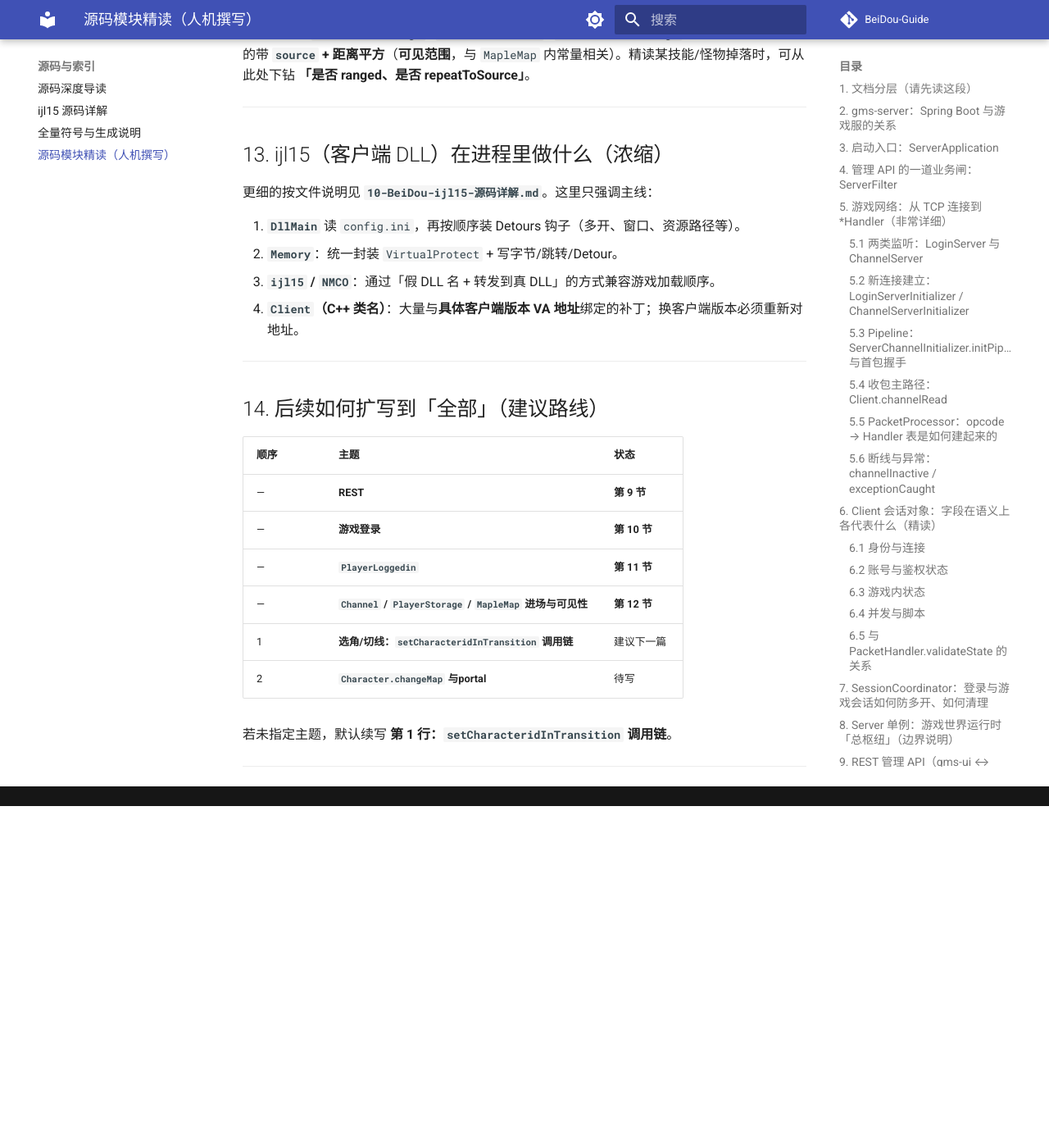
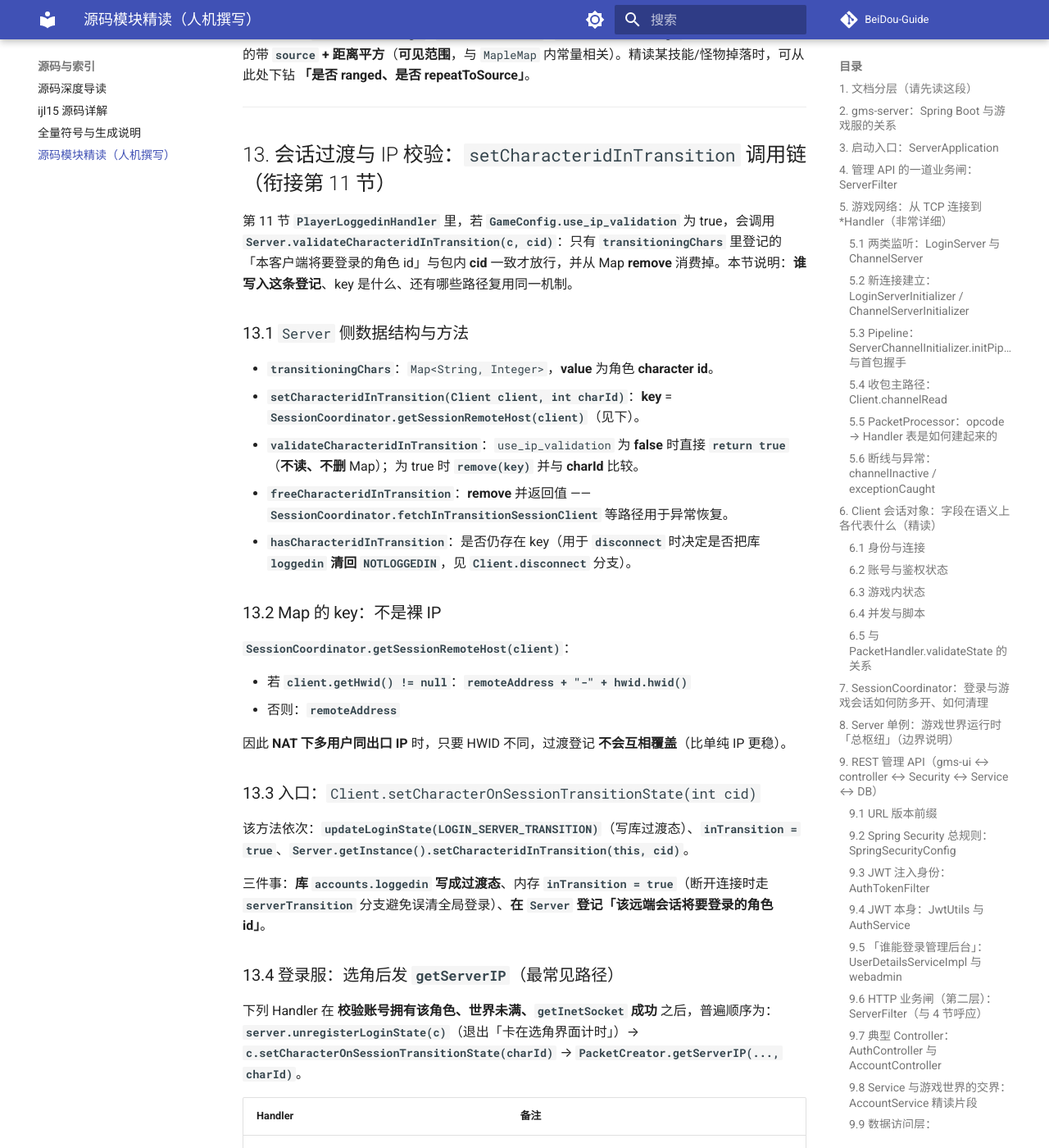
Before and after one commit to Uuclear/BeiDou-Guide, an MkDocs documentation site: the page built from docs/12-源码模块精读-人机撰写.md, in a window 1280 px wide and 1400 px high, scrolled down 21432 px. Shown: the whole window at 82% size. Built offline with MkDocs 1.6.1 and Material for MkDocs 9.7.7, drawn with Linux system fonts in a browser that asks for light colours; comment, search, counter and statistics services are not loaded; before the commit the page ends 22415 px from its top, so only the background shows below that; some of the changed text lies outside the part shown.

Commit message:
docs: 12-精读补充 setCharacteridInTransition 调用链
- Server transitioningChars key、SessionCoordinator.getSessionRemoteHost
- CharSelected* Handler、changeChannel、现金商店与 GM WarpWorld
- use_ip_validation 关闭时的语义；路线图下一步 changeMap

Co-authored-by: uuclear <382563984@qq.com>

```diff
--- a/docs/12-源码模块精读-人机撰写.md
+++ b/docs/12-源码模块精读-人机撰写.md
@@ -565,7 +565,68 @@ Controller 层几乎无业务：参数绑定 + 调 Service + **`ResultBody`**
 
 ---
 
-## 13. ijl15（客户端 DLL）在进程里做什么（浓缩）
+## 13. 会话过渡与 IP 校验：`setCharacteridInTransition` 调用链（衔接第 11 节）
+
+第 11 节 **`PlayerLoggedinHandler`** 里，若 **`GameConfig.use_ip_validation`** 为 true，会调用 **`Server.validateCharacteridInTransition(c, cid)`**：只有 **`transitioningChars`** 里登记的「本客户端将要登录的角色 id」与包内 **cid** 一致才放行，并从 Map **remove** 消费掉。本节说明：**谁写入这条登记**、key 是什么、还有哪些路径复用同一机制。
+
+### 13.1 `Server` 侧数据结构与方法
+
+- **`transitioningChars`**：`Map<String, Integer>`，**value** 为角色 **character id**。
+- **`setCharacteridInTransition(Client client, int charId)`**：**key** = **`SessionCoordinator.getSessionRemoteHost(client)`**（见下）。
+- **`validateCharacteridInTransition`**：`use_ip_validation` 为 **false** 时直接 **`return true`**（**不读、不删** Map）；为 true 时 **`remove(key)`** 并与 **charId** 比较。
+- **`freeCharacteridInTransition`**：**remove** 并返回值 —— **`SessionCoordinator.fetchInTransitionSessionClient`** 等路径用于异常恢复。
+- **`hasCharacteridInTransition`**：是否仍存在 key（用于 **`disconnect`** 时决定是否把库 **`loggedin` 清回 `NOTLOGGEDIN`**，见 **`Client.disconnect`** 分支）。
+
+### 13.2 Map 的 key：不是裸 IP
+
+**`SessionCoordinator.getSessionRemoteHost(client)`**：
+
+- 若 **`client.getHwid() != null`**：**`remoteAddress + "-" + hwid.hwid()`**
+- 否则：**`remoteAddress`**
+
+因此 **NAT 下多用户同出口 IP** 时，只要 HWID 不同，过渡登记 **不会互相覆盖**（比单纯 IP 更稳）。
+
+### 13.3 入口：`Client.setCharacterOnSessionTransitionState(int cid)`
+
+该方法依次：**`updateLoginState(LOGIN_SERVER_TRANSITION)`**（写库过渡态）、**`inTransition = true`**、**`Server.getInstance().setCharacteridInTransition(this, cid)`**。
+
+三件事：**库 `accounts.loggedin` 写成过渡态**、内存 **`inTransition = true`**（断开连接时走 **`serverTransition`** 分支避免误清全局登录）、**在 `Server` 登记「该远端会话将要登录的角色 id」**。
+
+### 13.4 登录服：选角后发 **`getServerIP`**（最常见路径）
+
+下列 Handler 在 **校验账号拥有该角色、世界未满、`getInetSocket` 成功** 之后，普遍顺序为：**`server.unregisterLoginState(c)`**（退出「卡在选角界面计时」）→ **`c.setCharacterOnSessionTransitionState(charId)`** → **`PacketCreator.getServerIP(..., charId)`**。
+
+| Handler | 备注 |
+|---------|------|
+| **`CharSelectedHandler`** | 先发 **`attemptGameSession`**，再校验 **`haveCharacterEntry`** |
+| **`CharSelectedWithPicHandler`** | 先 **`checkPic`**，再 **`attemptGameSession`**（顺序与上一类略有不同） |
+| **`ViewAllCharSelectedHandler` / `WithPicHandler`** | 全角色视图下的选角 |
+| **`RegisterPicHandler` / `ViewAllCharRegisterPicHandler`** | 带 PIC 注册流程 |
+
+客户端拿到 **`getServerIP`** 后拨 **频道服** TCP；第一条业务包常为 **`PLAYER_LOGGEDIN`**（含 **cid**），频道端 **`validateCharacteridInTransition`** 对上登记即可。
+
+### 13.5 频道内：`Character.setSessionTransitionState()`（切频道 / 现金商店返回等）
+
+**`Character.setSessionTransitionState()`** 内部即 **`client.setCharacterOnSessionTransitionState(this.getId())`**。
+
+1. **`Client`** 里 **换频道**逻辑（约 **`changeChannel`**）：从本地图 **`removePlayer`**、**频道 `PlayerStorage` remove**、存盘后 **`player.setSessionTransitionState()`**，再 **`getChannelChange`** 指向下一段 TCP。
+2. **`ChangeMapHandler.enterFromCashShop`**：**现金商店关闭**、`getInetSocket` 成功后 **`chr.setSessionTransitionState()`** + **`getChannelChange`**。
+3. **GM `WarpWorldCommand`**：跨世界传送类命令同样要走过渡登记。
+
+这些场景的共同点：**同一逻辑账号要从当前频道 TCP 断到新频道 TCP**，频道端的 **`PlayerLoggedinHandler`** 仍需 **`cid` 与登记一致**（在 **`use_ip_validation`** 开启时）。
+
+### 13.6 配置 **`use_ip_validation`** 为 false 时的行为
+
+- **`validateCharacteridInTransition`** **恒 true**：任意 **cid** 不会因 Map 缺失被拒（仍以 **`haveCharacterEntry`**、**`attemptGameSession`** 等为其它防线）。
+- **`transitioningChars`** **仍会被 `setCharacteridInTransition` 写入**（key 可能重复覆盖）；**不会在 validate 里删除**，依赖后续 **`setCharacter...`** 覆盖或 **`freeCharacteridInTransition`** 清理。运维关闭校验时需知晓：**过渡 Map 不再是硬门禁**。
+
+### 13.7 与 **`disconnect` / `hasCharacteridInTransition`**（顺带）
+
+**`Client.disconnect`**：若在 **`serverTransition`** 流程中断线且 **`!Server.hasCharacteridInTransition(this)`**，会把 **`loggedin` 清回 `NOTLOGGEDIN`**，避免账号永久卡在过渡列。
+
+---
+
+## 14. ijl15（客户端 DLL）在进程里做什么（浓缩）
 
 更细的按文件说明见 **`10-BeiDou-ijl15-源码详解.md`**。这里只强调主线：
 
@@ -576,17 +637,18 @@ Controller 层几乎无业务：参数绑定 + 调 Service + **`ResultBody`**
 
 ---
 
-## 14. 后续如何扩写到「全部」（建议路线）
+## 15. 后续如何扩写到「全部」（建议路线）
 
 | 顺序 | 主题 | 状态 |
 |------|------|------|
 | — | **REST** | **第 9 节** |
 | — | **游戏登录** | **第 10 节** |
 | — | **`PlayerLoggedin`** | **第 11 节** |
-| — | **`Channel` / `PlayerStorage` / `MapleMap` 进场与可见性** | **第 12 节** |
-| 1 | **选角/切线：`setCharacteridInTransition` 调用链** | 建议下一篇 |
-| 2 | **`Character.changeMap` 与portal** | 待写 |
+| — | **`Channel` / `MapleMap`** | **第 12 节** |
+| — | **`setCharacteridInTransition` 调用链** | **第 13 节** |
+| 1 | **`Character.changeMap` 与 Portal** | 建议下一篇 |
+| 2 | **`getInetSocket` / `getServerIP` 包体字段** | 可选 |
 
-若未指定主题，默认续写 **第 1 行：`setCharacteridInTransition` 调用链**。
+若未指定主题，默认续写 **`Character.changeMap` 与 Portal**。
 
 ---
```
Also changed, not shown: tasks/todo.md (+1 -0 lines).
